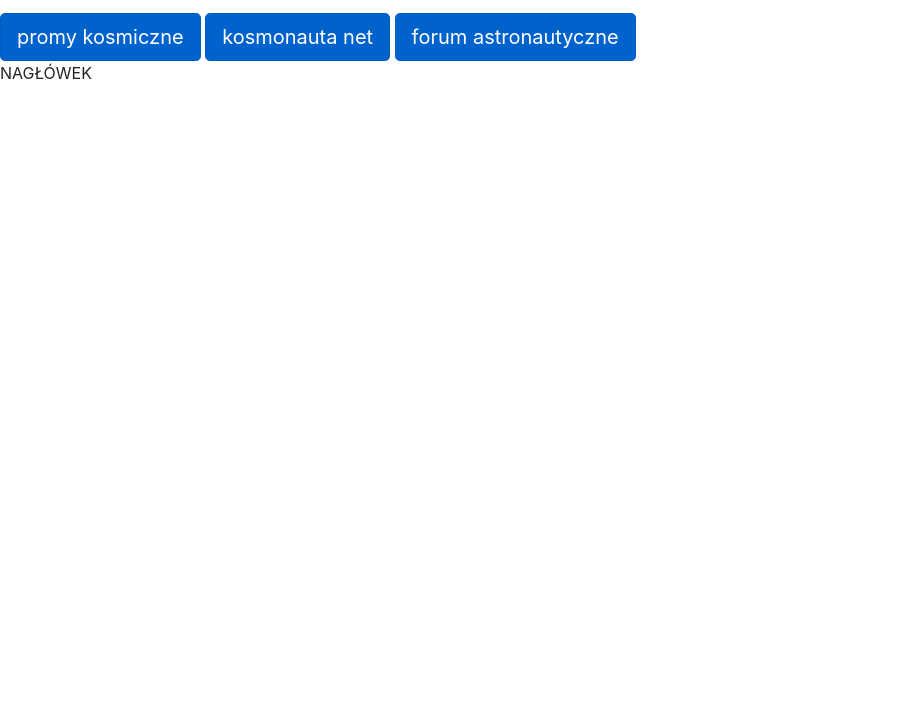
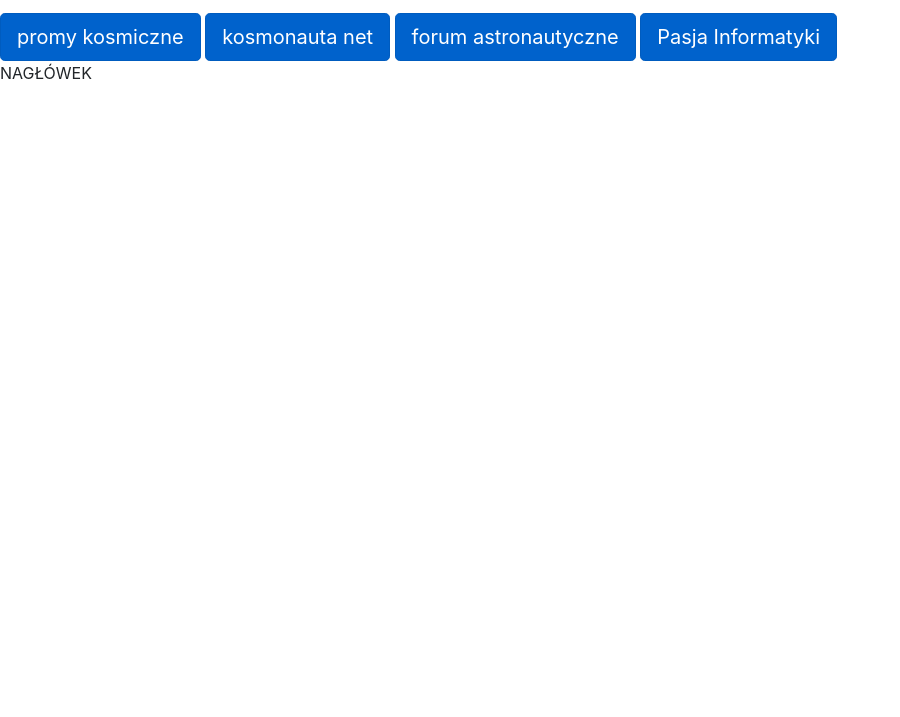
Before and after one commit to skociuba/cwiczenie1, a plain HTML site: page index.html in a window 1280 px wide. Shown: the part 83-800 px from the top of the page, without its empty margins (0-900 px from the left). Drawn offline with nearby package versions, Linux system fonts and the light colour scheme.

Commit message:
czwarty link

```diff
--- a/index.html
+++ b/index.html
@@ -21,6 +21,8 @@
 
     <a href=" http://www.forum.kosmonauta.net/" class="btn btn-primary btn-lg active" role="button" aria-pressed="true">forum astronautyczne</a>
 
+    <a href="https://www.youtube.com/user/MiroslawZelent" class="btn btn-primary btn-lg active" role="button" aria-pressed="true">Pasja Informatyki</a>
+
     <div id ="footer">NAGŁÓWEK  </div>
 
     <!-- Optional JavaScript -->
```
